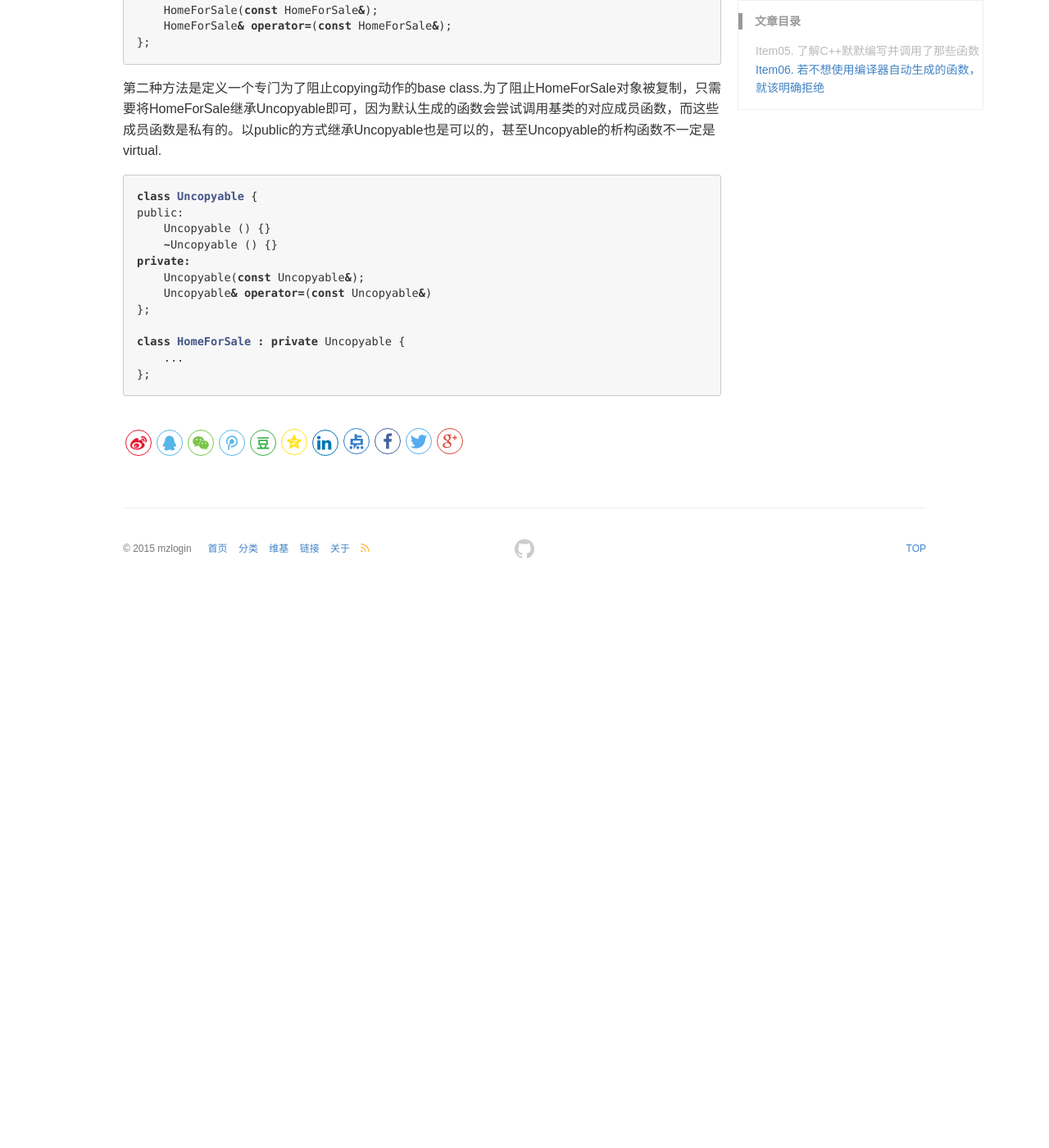
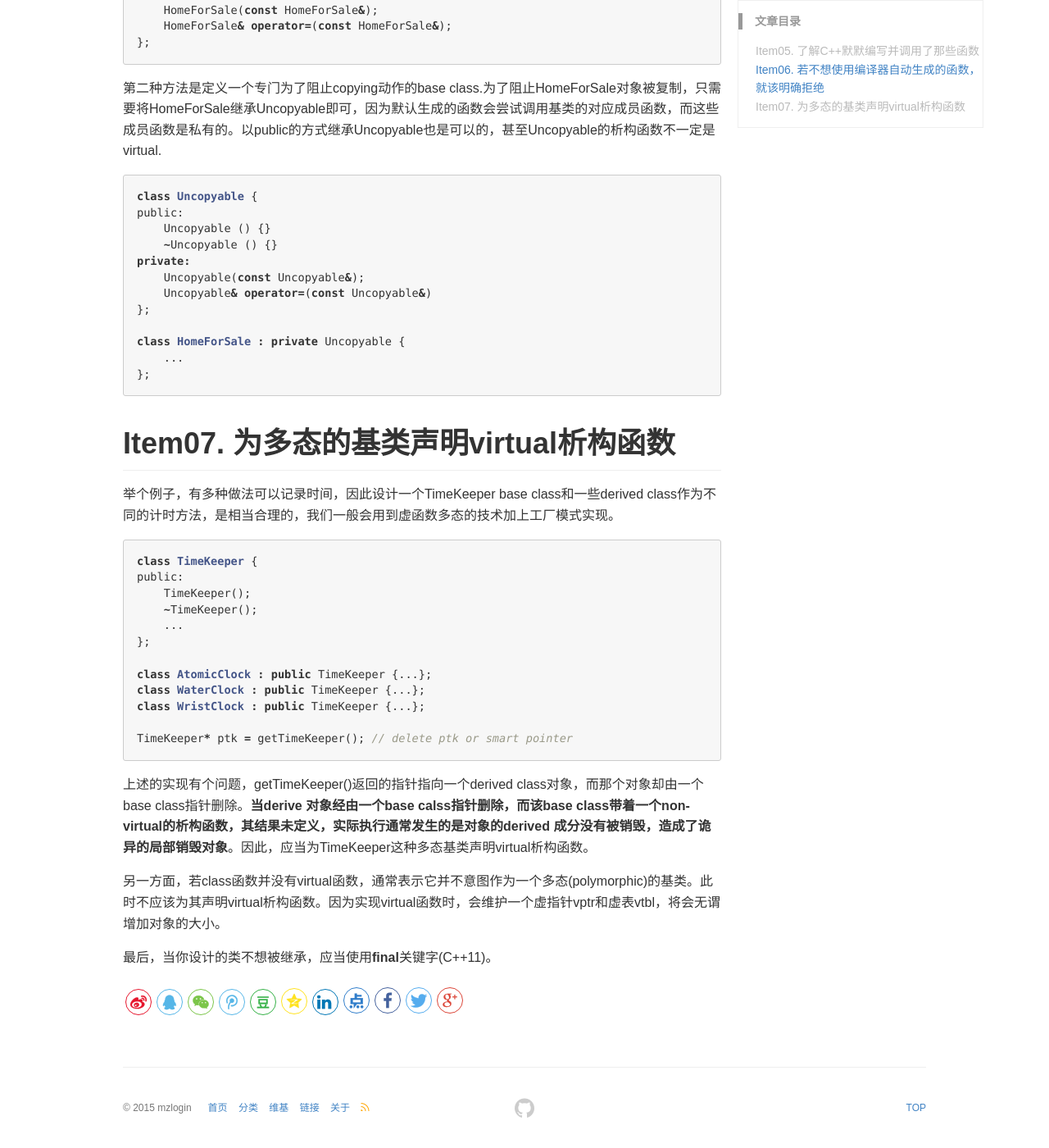
Before and after one commit to ShengfaZhu/ShengfaZhu.github.io, a Jekyll site: the page built from _posts/2019-06-25-constructors-deconstructors-and-assignment-operators.md, in a window 1280 px wide and 1400 px high, scrolled down 1110 px. Shown: the whole window at 82% size. Built offline with Jekyll 4.4.1, drawn with Linux system fonts in a browser that asks for light colours; comment, search, counter and statistics services are not loaded; before the commit the page ends 1828 px from its top, so only the background shows below that.

Commit message:
new post

````diff
--- a/_posts/2019-06-25-constructors-deconstructors-and-assignment-operators.md
+++ b/_posts/2019-06-25-constructors-deconstructors-and-assignment-operators.md
@@ -56,3 +56,28 @@ class HomeForSale : private Uncopyable {
     ...
 };
 ```
+
+# Item07. 为多态的基类声明virtual析构函数
+
+举个例子，有多种做法可以记录时间，因此设计一个TimeKeeper base class和一些derived class作为不同的计时方法，是相当合理的，我们一般会用到虚函数多态的技术加上工厂模式实现。
+
+```cpp
+class TimeKeeper {
+public:
+    TimeKeeper();
+    ~TimeKeeper();
+    ...
+};
+
+class AtomicClock : public TimeKeeper {...};
+class WaterClock : public TimeKeeper {...};
+class WristClock : public TimeKeeper {...};
+
+TimeKeeper* ptk = getTimeKeeper(); // delete ptk or smart pointer
+```
+
+上述的实现有个问题，getTimeKeeper()返回的指针指向一个derived class对象，而那个对象却由一个base class指针删除。**当derive 对象经由一个base calss指针删除，而该base class带着一个non-virtual的析构函数，其结果未定义，实际执行通常发生的是对象的derived 成分没有被销毁，造成了诡异的局部销毁对象**。因此，应当为TimeKeeper这种多态基类声明virtual析构函数。
+
+另一方面，若class函数并没有virtual函数，通常表示它并不意图作为一个多态(polymorphic)的基类。此时不应该为其声明virtual析构函数。因为实现virtual函数时，会维护一个虚指针vptr和虚表vtbl，将会无谓增加对象的大小。
+
+最后，当你设计的类不想被继承，应当使用**final**关键字(C++11)。
````
